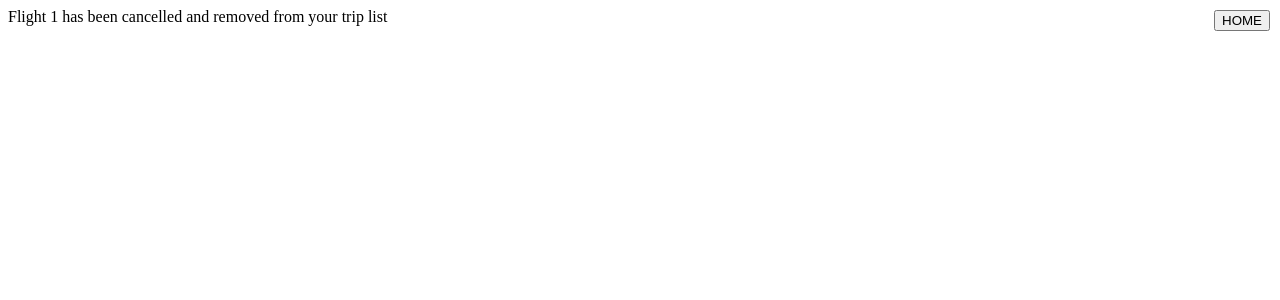
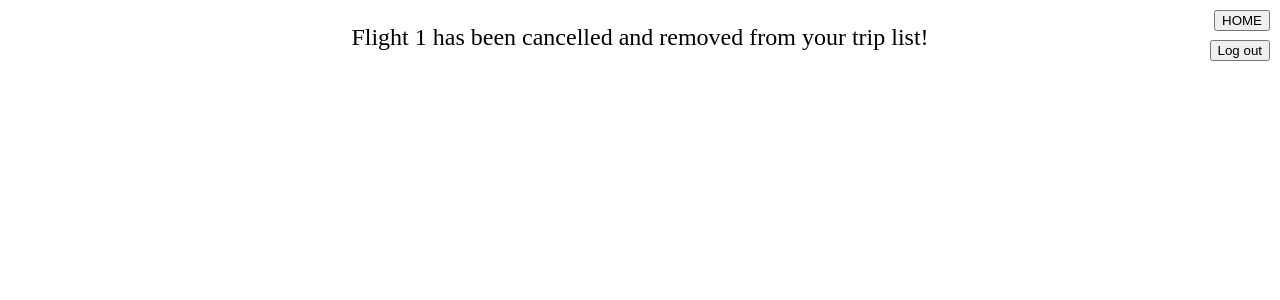
Before and after one commit to tsheth405/447Project, a PHP site: page /cancel.php?flight=1 in a window 1280 px wide. Shown: the top 300 px of the page. Run offline with PHP 8.4, Linux system fonts and the light colour scheme.

Commit message:
Update cancel.php

```diff
--- a/cancel.php
+++ b/cancel.php
@@ -21,6 +21,7 @@
 
         // Home button
         echo '<button style="position: absolute; top: 10px; right: 10px;" onclick="location.href=\'home.php\'">HOME</button>';
+        echo '<button style="position: absolute; top: 40px; right: 10px; class="logout" onclick="location.href=\'logout.php\'">Log out</button>';
 
 		// Get the flight number from the query string
 		$flight_number = $_GET['flight'];
@@ -28,7 +29,7 @@
 		// Delete the flight from the trips table
 		$sql = "DELETE FROM trips WHERE Flight_Number='$flight_number'";
 		if ($conn->query($sql) === TRUE) {
-			echo "Flight $flight_number has been cancelled and removed from your trip list";
+            echo '<p style="font-size: 24px; text-align: center;">Flight '.$flight_number.' has been cancelled and removed from your trip list!</p>';
 		} else {
 			echo "Error deleting flight: " . $conn->error;
 		}
```
